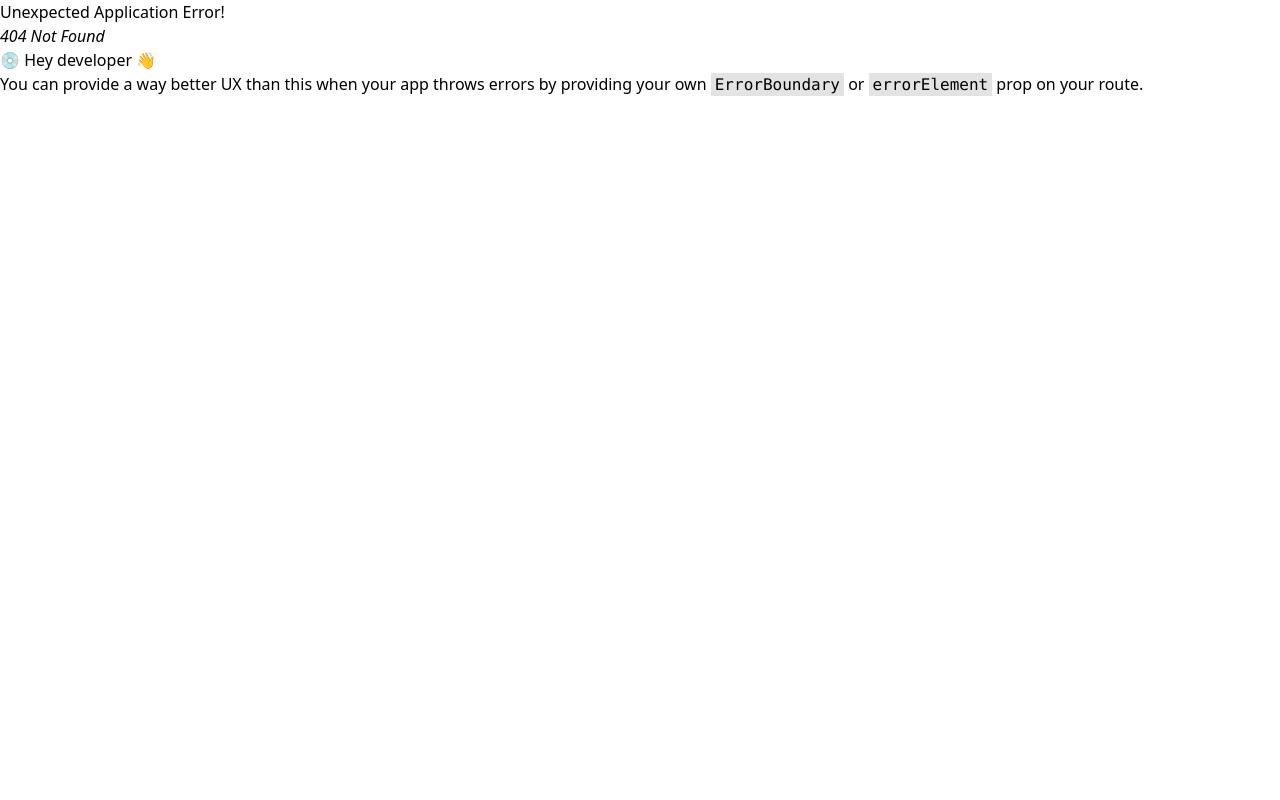
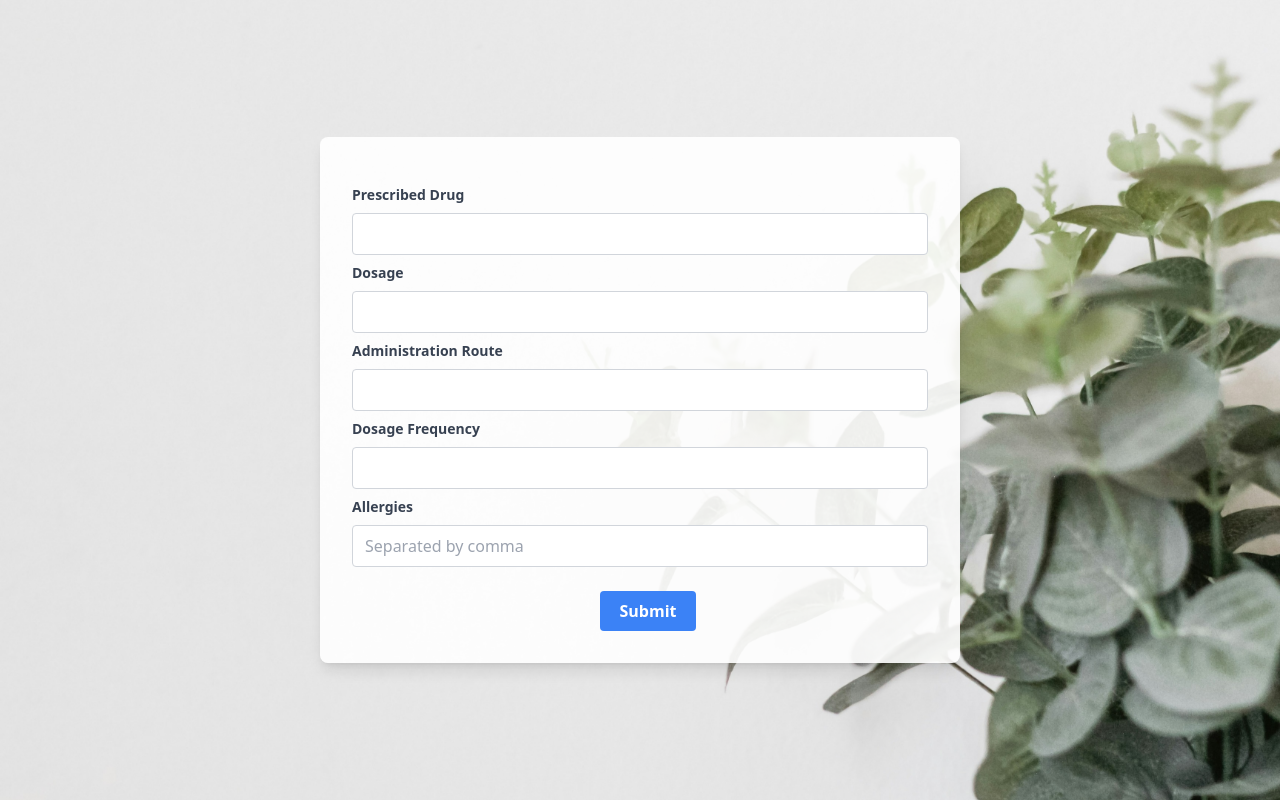
Before and after one commit to AarishShah/CareBridge, a React (Vite) app in the folder frontend/: page /create-prescription/1 in a window 1280 px wide. Before the commit this address had no page. Built offline with nearby package versions, Linux system fonts and the light colour scheme.

Commit message:
Add prescription route on front-end

```diff
--- a/frontend/src/components/dashboards/medical-record/read/PatientList.jsx
+++ b/frontend/src/components/dashboards/medical-record/read/PatientList.jsx
@@ -1,11 +1,13 @@
 import { useEffect, useState } from "react";
-import { useNavigate } from "react-router-dom";
+import { useNavigate, useLocation } from "react-router-dom";
 import axios from "axios";
 import image from '../../../../assets/8.png';
 
 function PatientList() {
   const [assignedPatients, setAssignedPatients] = useState([]);
   const navigate = useNavigate();
+  const location = useLocation();
+  console.log(location.pathname)
 
   const fetchAssignedDoctor = async () => {
     try {
@@ -35,7 +37,7 @@ function PatientList() {
     <div className="flex flex-col items-center bg-cover bg-center bg-no-repeat min-h-screen" style={{ backgroundImage: `url(${image})`}}>
       {assignedPatients.length > 0 && (
         <h1 className="text-2xl font-semibold text-center text-gray-700 mt-2 mb-6">
-          Create Medical Record
+          All Assigned Patients
         </h1>
       )}
 
@@ -52,7 +54,7 @@ function PatientList() {
                 className="text-black text-lg font-semibold hover:text-blue-600"
                 onClick={() => {
                   console.log("Navigating to create record for patient ID:", assignedPatient.patient);
-                  navigate(`/medical-record/create/${assignedPatient.patient}`);
+                  location.pathname.includes("create-prescription") ? navigate(`${location.pathname}/${assignedPatient.patient}`) : navigate(`/medical-record/create/${assignedPatient.patient}`);
                 }}
               >
                 {assignedPatient.name}
--- /dev/null
+++ b/frontend/src/components/dashboards/prescription/CreatePrescription.jsx
@@ -0,0 +1,11 @@
+import PatientList from "../medical-record/read/PatientList"
+
+function CreatePrescription() {
+  return (
+    <>
+      <PatientList />
+    </>
+  )
+}
+
+export default CreatePrescription
--- /dev/null
+++ b/frontend/src/components/dashboards/prescription/CreatePrescriptionForm.jsx
@@ -0,0 +1,147 @@
+import { useState, useEffect } from "react";
+import { useNavigate, useParams } from "react-router-dom";
+import axios from "axios";
+import image from '../../../assets/8.png';
+
+const INIT_DATA = {
+    "prescribedDrug": "",
+    "dosage": "",
+    "administrationRoute": "",
+    "dosageFrequency": "",
+    "allergies": []
+};
+function CreatePrescription() {
+  const [error, setError] = useState(false);
+  const [formData, setFormData] = useState(INIT_DATA);
+  const navigate = useNavigate();
+  const { id } = useParams();
+
+  useEffect(() => {
+    // Fetch any necessary data using the `id` if needed
+  }, [id]);
+
+  function handleChange(event) {
+    const { name, value } = event.target;
+    setFormData((prevData) => ({
+      ...prevData,
+      [name]: value,
+    }));
+  }
+
+  async function handleSubmit(event) {
+    event.preventDefault();
+
+    try {
+      const token = localStorage.getItem("token");
+      const submitUrl = `http://localhost:5000/prescription/${id}`;
+
+      const response = await axios.post(
+        submitUrl,
+        formData,
+        {
+          headers: {
+            Authorization: `Bearer ${token}`,
+          },
+        }
+      );
+
+      if (response.status === 201) {
+        navigate("/doctor/dashboard");
+      }
+    } catch (error) {
+      setError(true);
+    }
+  }
+
+  return (
+    <div className="flex justify-center items-center h-screen bg-cover bg-center bg-no-repeat" style={{ backgroundImage: `url(${image})` }}>
+      <form onSubmit={handleSubmit} className="w-full md:w-1/2 flex flex-col items-center p-8 bg-white bg-opacity-90 rounded-lg shadow-lg">
+        <div className="mb-4">
+          {error && (
+            <div className="text-red-600">
+              Could not create record. Try again?
+            </div>
+          )}
+        </div>
+
+        <div className="w-full mb-2">
+          <label className="block text-gray-700 text-sm font-bold mb-2">
+            Prescribed Drug
+          </label>
+          <input
+            type="text"
+            name="prescribedDrug"
+            value={formData.prescribedDrug}
+            onChange={handleChange}
+            required
+            className="w-full px-3 py-2 border border-gray-300 rounded"
+          />
+        </div>
+
+        <div className="w-full mb-2">
+          <label className="block text-gray-700 text-sm font-bold mb-2">
+            Dosage
+          </label>
+          <input
+            type="text"
+            name="dosage"
+            value={formData.dosage}
+            onChange={handleChange}
+            required
+            className="w-full px-3 py-2 border border-gray-300 rounded"
+          />
+        </div>
+
+        <div className="w-full mb-2">
+          <label className="block text-gray-700 text-sm font-bold mb-2">
+            Administration Route
+          </label>
+          <input
+            type="text"
+            name="administrationRoute"
+            value={formData.administrationRoute}
+            onChange={handleChange}
+            required
+            className="w-full px-3 py-2 border border-gray-300 rounded"
+          />
+        </div>
+
+        <div className="w-full mb-2">
+          <label className="block text-gray-700 text-sm font-bold mb-2">
+            Dosage Frequency
+          </label>
+          <input
+            type="text"
+            name="dosageFrequency"
+            value={formData.dosageFrequency}
+            onChange={handleChange}
+            required
+            className="w-full px-3 py-2 border border-gray-300 rounded"
+          />
+        </div>
+
+        <div className="w-full mb-2">
+          <label className="block text-gray-700 text-sm font-bold mb-2">
+            Allergies
+          </label>
+          <input
+            type="text"
+            name="allergies"
+            value={formData.allergies.join(", ")}
+            placeholder="Separated by comma"
+            onChange={(e) => setFormData({ ...formData, allergies: e.target.value.split(",") })}
+            className="w-full px-3 py-2 border border-gray-300 rounded"
+          />
+        </div>
+
+        <div className="mt-4">
+          <button type="submit" className="bg-blue-500 hover:bg-blue-700 text-white font-bold h-10 w-24 rounded ml-4">
+            Submit
+          </button>
+        </div>
+      </form>
+    </div>
+  );
+}
+
+export default CreatePrescription;
--- /dev/null
+++ b/frontend/src/components/dashboards/prescription/ReadAllPrescriptions.jsx
@@ -0,0 +1,104 @@
+import { useEffect, useState } from "react";
+import axios from "axios";
+import image from '../../../assets/8.png';
+
+function ReadAllPrescriptions() {
+  const [prescriptions, setPrescriptions] = useState([]);
+  const [selectedPrescriptions, setSelectedPrescriptions] = useState(null);
+
+  const fetchPrescriptions = async () => {
+    const response = await axios.get(
+      "http://localhost:5000/prescription?page=1&limit=10",
+      {
+        headers: { Authorization: `Bearer ${localStorage.getItem("token")}` },
+      }
+    );
+    setPrescriptions(response.data.items);
+  };
+
+  const fetchPrescription = async (id) => {
+    try {
+      const response = await axios.get(
+        `http://localhost:5000/prescription/${id}`,
+        {
+          headers: { Authorization: `Bearer ${localStorage.getItem("token")}` },
+        }
+      );
+      setSelectedPrescriptions(response.data);
+      console.log("Response: ", response)
+    } catch (error) {
+      console.error("Error fetching prescriptions:", error);
+    }
+  };
+
+  useEffect(() => {
+    fetchPrescriptions();
+  }, []);
+
+  return (
+    <div className="bg-cover bg-center bg-no-repeat min-h-screen" style={{ backgroundImage: `url(${image})`}}>
+
+      <div className="fixed w-1/3 container mx-auto p-6">
+        {prescriptions.length === 0 && (
+          <h2 className="text-xl font-semibold text-center text-gray-700">
+            No prescriptions found
+          </h2>
+        )}
+        <div className="flex justify-center items-center">
+          <h1 className="text-2xl font-semibold mb-6">View Patient's Prescriptions</h1>
+        </div>
+        {prescriptions &&
+          prescriptions.map((record) => (
+            <div
+              key={record.patientId}
+              className="bg-transparent shadow-md rounded-lg mb-3 p-2"
+            >
+              <ul>
+                <li className="flex justify-center items-center">
+                  <button
+                    className="mt-4 text-lg font-semibold text-black hover:text-blue-600"
+                    onClick={() => fetchPrescription(record._id)}
+                  >
+                    {record.prescribedDrug}
+                  </button>
+                </li>
+              </ul>
+            </div>
+          ))}
+      </div>
+
+      <div className="w-2/3 container mx-auto p-6" style={{ marginLeft: '26rem' }}>
+        {selectedPrescriptions && (
+          <div className="p-6 bg-gray-200 shadow-md rounded-lg">
+            <h1 className="text-3xl font-bold text-gray-800">
+              Prescribed Drug: {selectedPrescriptions.prescribedDrug}
+            </h1>
+            <div className="mt-6 p-4 border rounded-lg shadow-md">
+            <h3 className="text-2xl font-semibold text-gray-700 mt-4">
+              Dosage: {selectedPrescriptions.dosage}
+            </h3>
+            </div>
+            <div className="mt-6 p-4 border rounded-lg shadow-md">
+              <h2 className="text-xl font-semibold text-gray-700">Administration Route: {selectedPrescriptions.administrationRoute}</h2>
+            </div>
+            <div className="mt-6 p-4 border rounded-lg shadow-md">
+              <h2 className="text-xl font-semibold text-gray-700">Dosage Frequency: {selectedPrescriptions.dosageFrequency}</h2>
+            </div>
+            <div className="mt-6 p-4 border rounded-lg shadow-md">
+              <h2 className="text-xl font-semibold text-gray-700">Allergies</h2>
+              {selectedPrescriptions.allergies.map((key) => {
+                return (
+                  <ul key={key} className="mt-2">
+                    <li className="ml-4">{key}</li>
+                  </ul>
+                );
+              })}
+            </div>
+          </div>
+        )}
+      </div>
+    </div>
+  );
+}
+
+export default ReadAllPrescriptions;
--- a/frontend/src/components/ui/patientImagesData.js
+++ b/frontend/src/components/ui/patientImagesData.js
@@ -21,7 +21,7 @@ const patientImagesData = [
     src: image3,
     heading: "Prescription",
     text: "Access and manage your<br/> uploaded prescriptions<br/> conveniently to stay informed<br/> about your healthcare needs.",
-    button: { text: "View Prescription" },
+    button: { text: "View Prescription", path: "/prescription" },
   },
 
   {
```
Also changed, not shown: frontend/src/App.jsx (+7 -1 lines), 1 other file (tests, documents, lock files or other folders).
